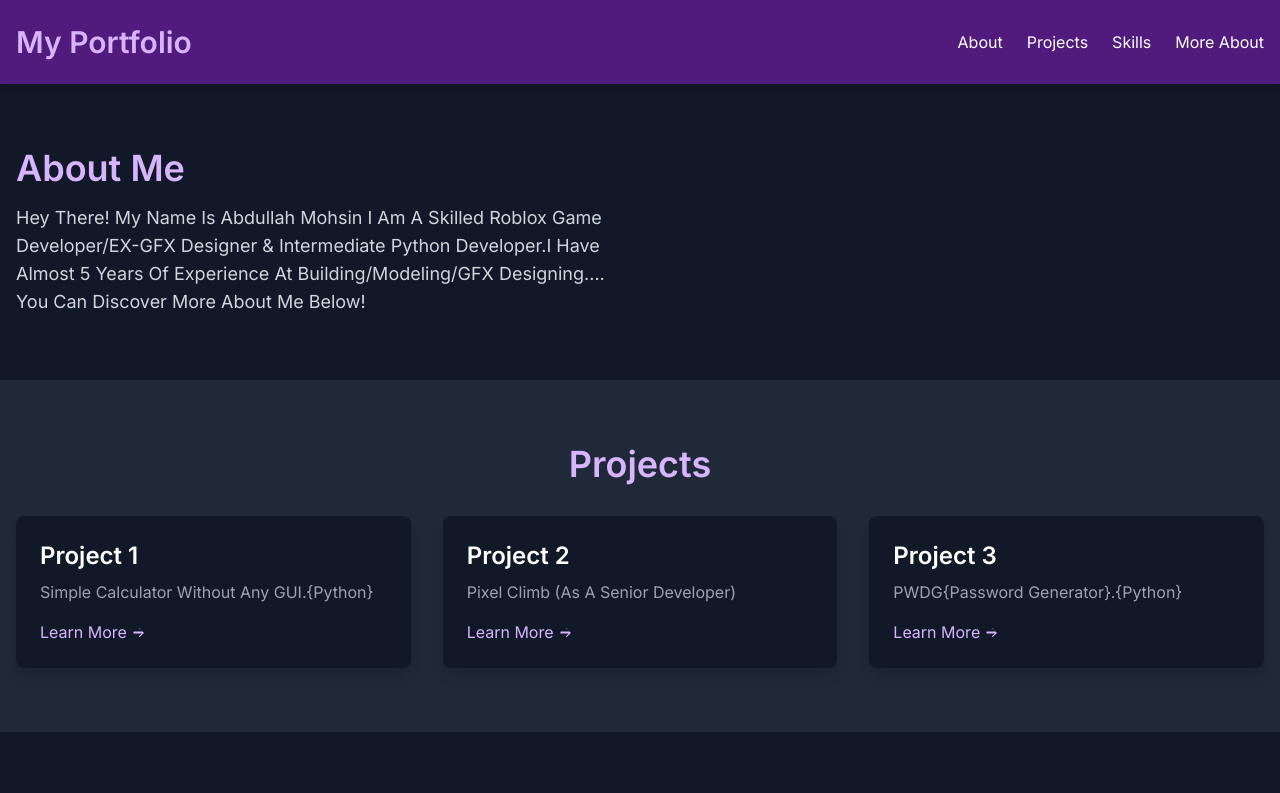
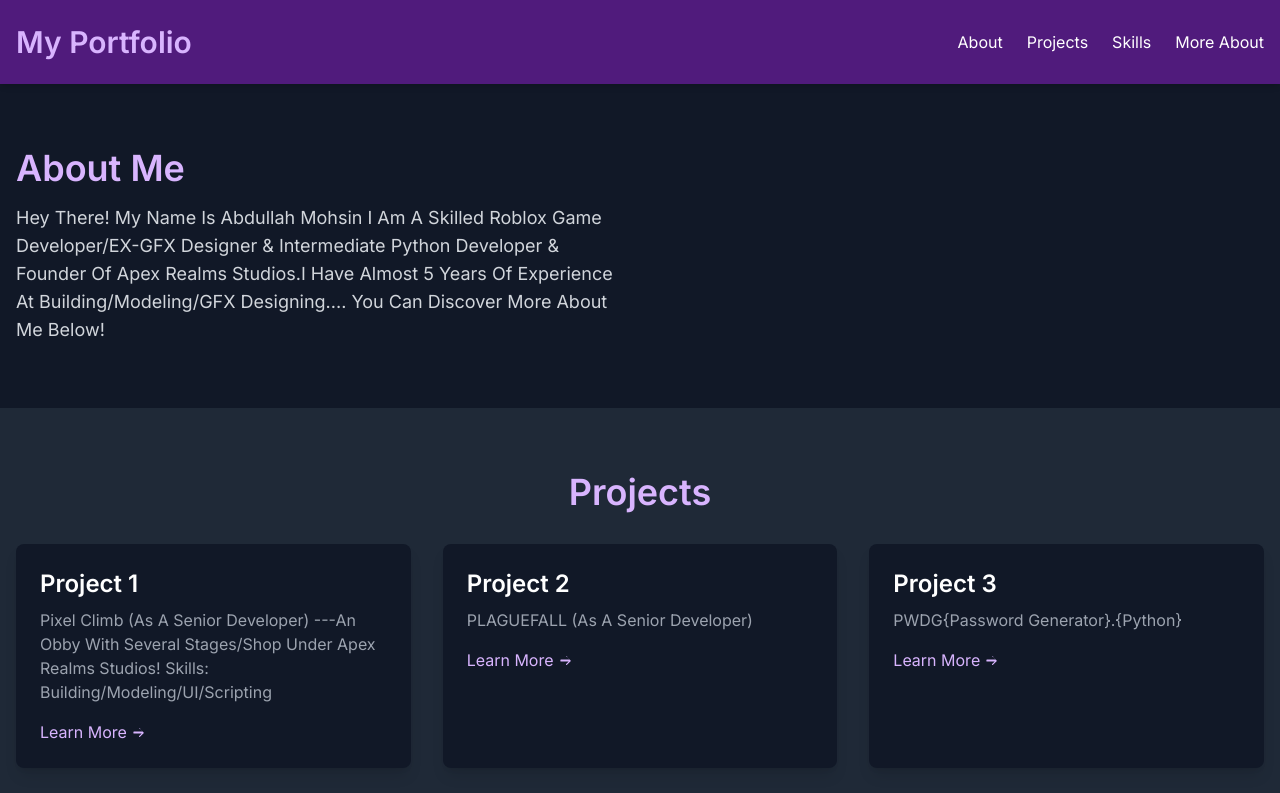
Before and after one commit to Abdidev1/Abdullah-Portfolio, a plain HTML site: page index.html in a window 1280 px wide. Shown: the top 793 px of the page. Drawn offline with nearby package versions, Linux system fonts and the light colour scheme.

Commit message:
Update index.html

```diff
--- a/index.html
+++ b/index.html
@@ -60,7 +60,7 @@
             <div>
                 <h2 class="text-4xl font-semibold text-purple-300 mb-4">About Me</h2>
                 <p class="text-gray-300 text-lg">
-                    Hey There! My Name Is Abdullah Mohsin I Am A Skilled Roblox Game Developer/EX-GFX Designer & Intermediate Python Developer.I Have Almost 5 Years Of Experience At Building/Modeling/GFX Designing....
+                    Hey There! My Name Is Abdullah Mohsin I Am A Skilled Roblox Game Developer/EX-GFX Designer & Intermediate Python Developer & Founder Of Apex Realms Studios.I Have Almost 5 Years Of Experience At Building/Modeling/GFX Designing....
                     You Can Discover More About Me Below!<A></A>
                 </p>
             </div>
@@ -74,9 +74,11 @@
                 <div class="bg-gray-900 rounded-lg shadow-lg p-6">
                     <h3 class="text-2xl font-semibold text-white mb-2">Project 1</h3>
                     <p class="text-gray-400 mb-4">
-                        Simple Calculator Without Any GUI.{Python}
+                        Pixel Climb (As A Senior Developer)
+                        ---An Obby With Several Stages/Shop Under Apex Realms Studios!
+                        Skills: Building/Modeling/UI/Scripting
                     </p>
-                    <a href="https://www.instagram.com/p/DDMqM5uoZE_mZs-Zw7EEDnYMD1CYNyYkvG51A80/?utm_source=ig_web_copy_link&igsh=MzRlODBiNWFlZA==" target="_blank" class="text-purple-300 hover:text-purple-200 transition duration-300 inline-flex items-center">
+                    <a href="https://www.roblox.com/games/119809860666287/Pixel-Climb-230-Stages" target="_blank" class="text-purple-300 hover:text-purple-200 transition duration-300 inline-flex items-center">
                         Learn More
                          <svg xmlns="http://www.w3.org/2000/svg" viewBox="0 0 20 20" fill="currentColor" class="w-4 h-4 ml-1">
                             <path fill-rule="evenodd" d="M3 10a.75.75 0 01.75-.75h10.638L10.23 5.29a.75.75 0 111.04 1.08l4.5 4.25a.75.75 0 010 1.08l-4.5 4.25a.75.75 0 11-1.08-1.04l3.158-2.985H3.75a.75.75 0 01-.75-.75z" clip-rule="evenodd" />
@@ -86,9 +88,9 @@
                 <div class="bg-gray-900 rounded-lg shadow-lg p-6">
                     <h3 class="text-2xl font-semibold text-white mb-2">Project 2</h3>
                     <p class="text-gray-400 mb-4">
-                      Pixel Climb (As A Senior Developer)
+                      PLAGUEFALL (As A Senior Developer)
                     </p>
-                    <a href="https://www.roblox.com/games/119809860666287/Pixel-Climb-230-Stages" target="_blank" class="text-purple-300 hover:text-purple-200 transition duration-300 inline-flex items-center">
+                    <a href="https://www.roblox.com/games/83350526922662/PLAGUEFALL" target="_blank" class="text-purple-300 hover:text-purple-200 transition duration-300 inline-flex items-center">
                          Learn More
                          <svg xmlns="http://www.w3.org/2000/svg" viewBox="0 0 20 20" fill="currentColor" class="w-4 h-4 ml-1">
                             <path fill-rule="evenodd" d="M3 10a.75.75 0 01.75-.75h10.638L10.23 5.29a.75.75 0 111.04 1.08l4.5 4.25a.75.75 0 010 1.08l-4.5 4.25a.75.75 0 11-1.08-1.04l3.158-2.985H3.75a.75.75 0 01-.75-.75z" clip-rule="evenodd" />
```
